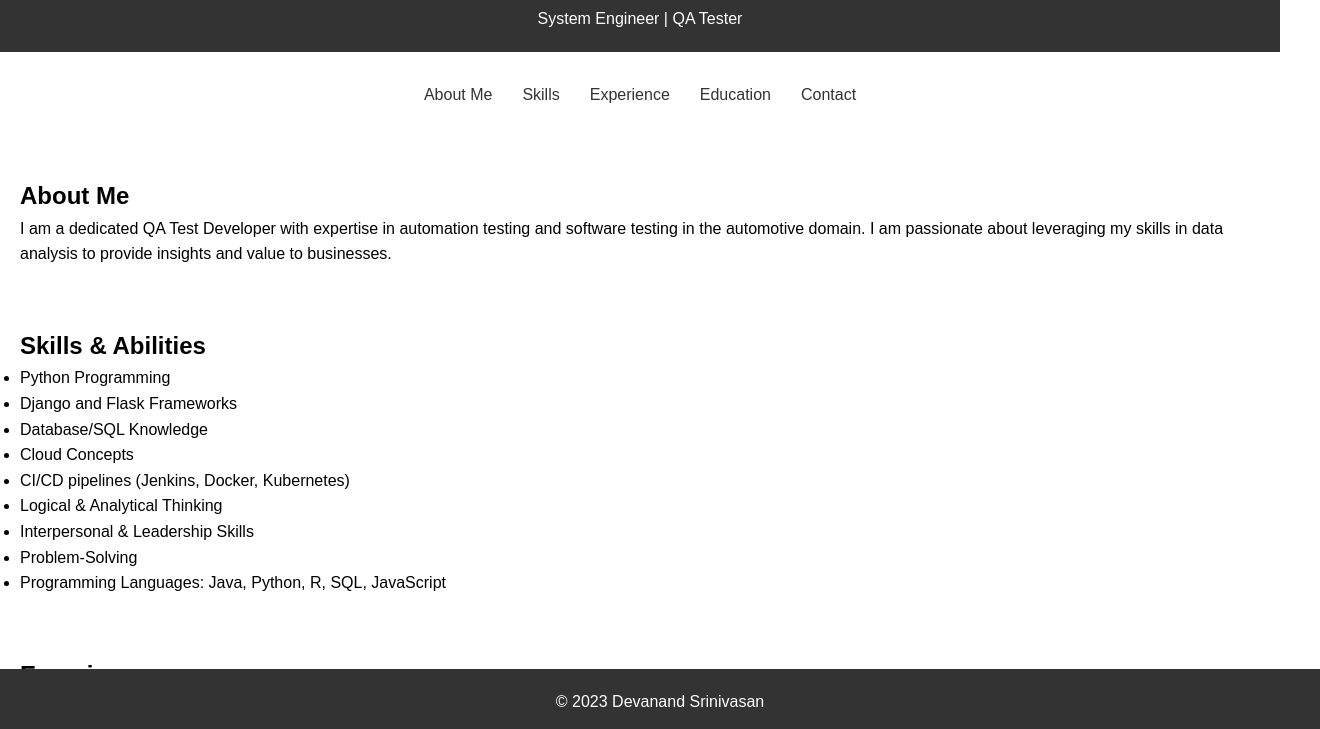
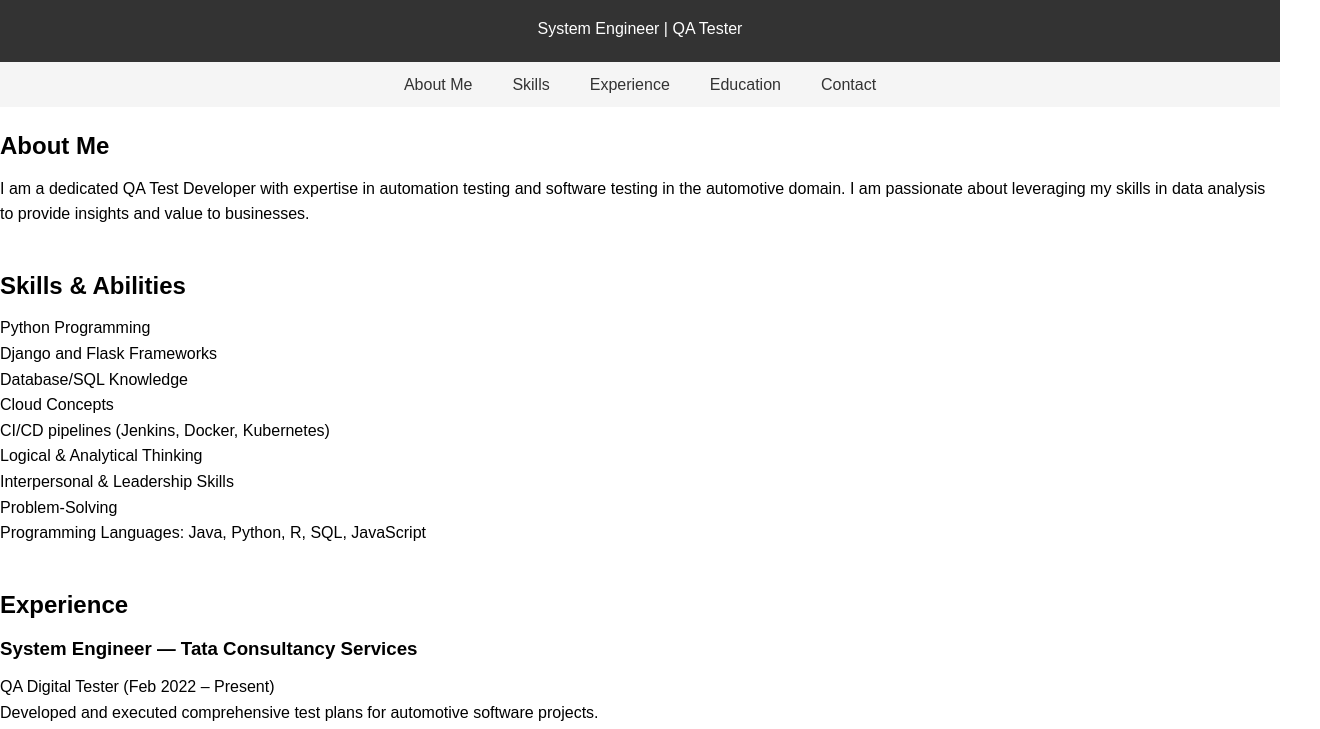
Before and after one commit to Devanand007/devanandsrinivasan.github.io, a plain HTML site: page index.html in a window 1280 px wide. Shown: the part 65-794 px from the top of the page, 1320 px wide, since content can reach past the window. Drawn offline with Linux system fonts and the light colour scheme.

Commit message:
Update styles.css

```diff
--- a/styles.css
+++ b/styles.css
@@ -1,20 +1,41 @@
-body, h1, h2, h3, p, ul, li {
+/* Apply a universal box-sizing */
+* {
+    box-sizing: border-box;
     margin: 0;
     padding: 0;
 }
 
+/* Maintain a consistent baseline */
 body {
     font-family: Arial, sans-serif;
+    font-size: 16px;
     line-height: 1.6;
+    margin: 0;
+    padding: 0;
 }
 
-header, nav, section, footer {
-    padding: 20px;
+/* Add some spacing to the top and bottom of sections */
+section {
+    padding: 20px 0;
 }
 
+/* Improve readability of headers */
+h1, h2, h3 {
+    margin-bottom: 10px;
+}
+
+/* Style the header for better visibility */
 header {
     background-color: #333;
     color: white;
+    text-align: center;
+    padding: 20px 0;
+}
+
+/* Style the navigation bar */
+nav {
+    background-color: #f5f5f5;
+    padding: 10px 0;
     text-align: center;
 }
 
@@ -22,29 +43,40 @@ nav ul {
     list-style-type: none;
     display: flex;
     justify-content: center;
-    padding: 10px 0;
+    padding: 0;
+}
+
+nav li {
+    margin: 0 10px;
 }
 
 nav a {
     text-decoration: none;
     color: #333;
-    padding: 10px 15px;
+    padding: 10px;
+    transition: background-color 0.3s, color 0.3s;
 }
 
+/* Highlight navigation links on hover */
 nav a:hover {
     background-color: #333;
     color: white;
 }
 
-section h2 {
-    margin-top: 20px;
-}
-
+/* Center-align text in the footer */
 footer {
     background-color: #333;
     color: white;
     text-align: center;
-    position: absolute;
-    bottom: 0;
-    width: 100%;
+    padding: 10px 0;
 }
+
+/* Ensure footer stays at the bottom of the page */
+html, body {
+    height: 100%;
+}
+
+/* Provide spacing between footer and content */
+section:last-child {
+    margin-bottom: 60px; /* Adjust as needed */
+}
```
